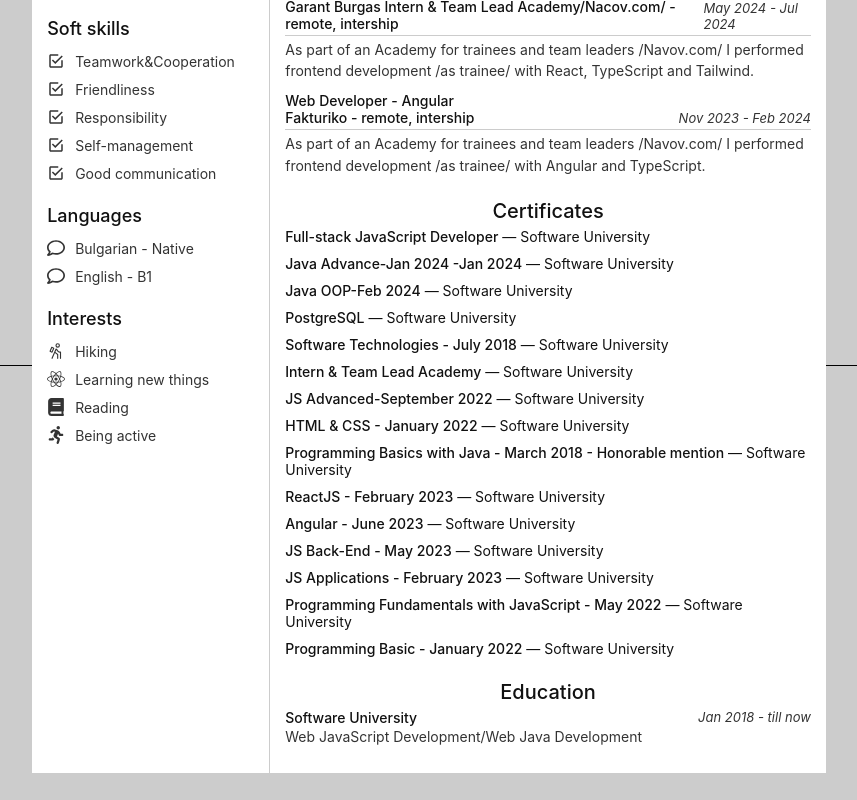
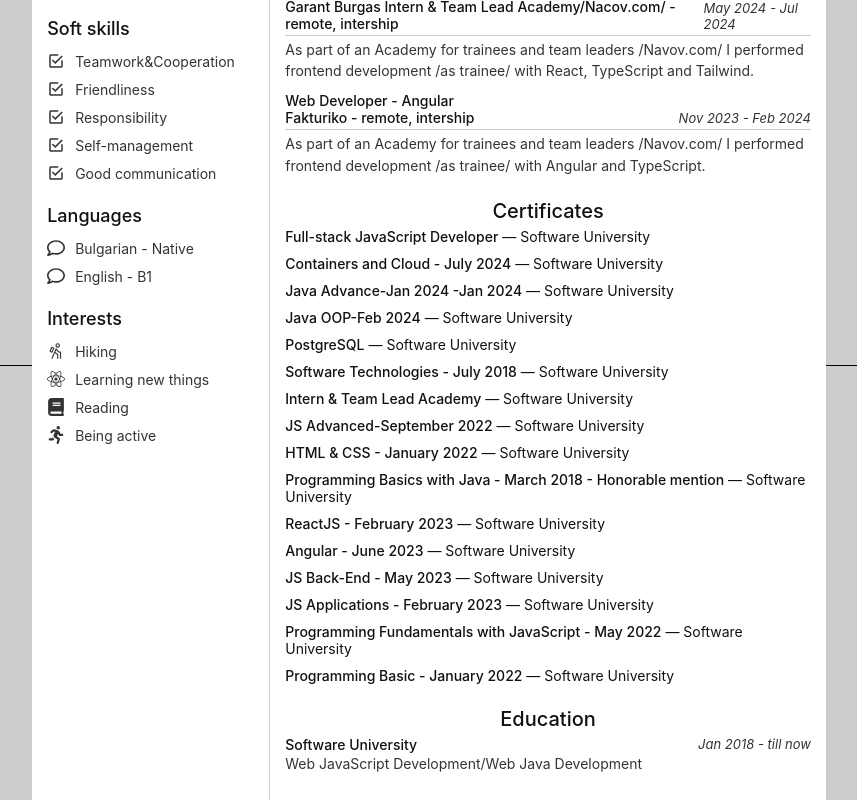
Before and after one commit to NinaNikolova/resume, a React (Create React App) app: page / in a window 1280 px wide. Shown: the part 758-1558 px from the top of the page, without its empty margins (211-1068 px from the left). Before the commit the page ends 1531 px from the top, so only its background shows below. Built offline with nearby package versions, Linux system fonts and the light colour scheme.

Commit message:
added certificate

```diff
--- a/src/data/bulgarian.js
+++ b/src/data/bulgarian.js
@@ -218,14 +218,19 @@
           url: 'https://softuni.bg/certificates/details/185271/46d18211'
         },
         {
+          name: 'Containers and Cloud - July 2024',
+          provider: 'Software University',
+          url: 'https://softuni.bg/certificates/details/225479/ce73942a'
+        },
+        {
           name: 'Java Advance-Jan 2024 -Jan 2024',
           provider: 'Software University',
-          url: 'https://softuni.bg/certificates/details/203382/3e2e30b7 '
+          url: 'https://softuni.bg/certificates/details/203382/3e2e30b7'
         },
         {
           name: 'Java OOP-Feb 2024',
           provider: 'Software University',
-          url:'https://softuni.bg/certificates/details/211065/3ca50784 '
+          url:'https://softuni.bg/certificates/details/211065/3ca50784'
         },
         {
           name: 'PostgreSQL',
--- a/src/data/english.js
+++ b/src/data/english.js
@@ -219,14 +219,19 @@
           url: 'https://softuni.bg/certificates/details/185271/46d18211'
         },
         {
+          name: 'Containers and Cloud - July 2024',
+          provider: 'Software University',
+          url: 'https://softuni.bg/certificates/details/225479/ce73942a'
+        },
+        {
           name: 'Java Advance-Jan 2024 -Jan 2024',
           provider: 'Software University',
-          url: 'https://softuni.bg/certificates/details/203382/3e2e30b7 '
+          url: 'https://softuni.bg/certificates/details/203382/3e2e30b7'
         },
         {
           name: 'Java OOP-Feb 2024',
           provider: 'Software University',
-          url:'https://softuni.bg/certificates/details/211065/3ca50784 '
+          url:'https://softuni.bg/certificates/details/211065/3ca50784'
         },
         {
           name: 'PostgreSQL',
```
